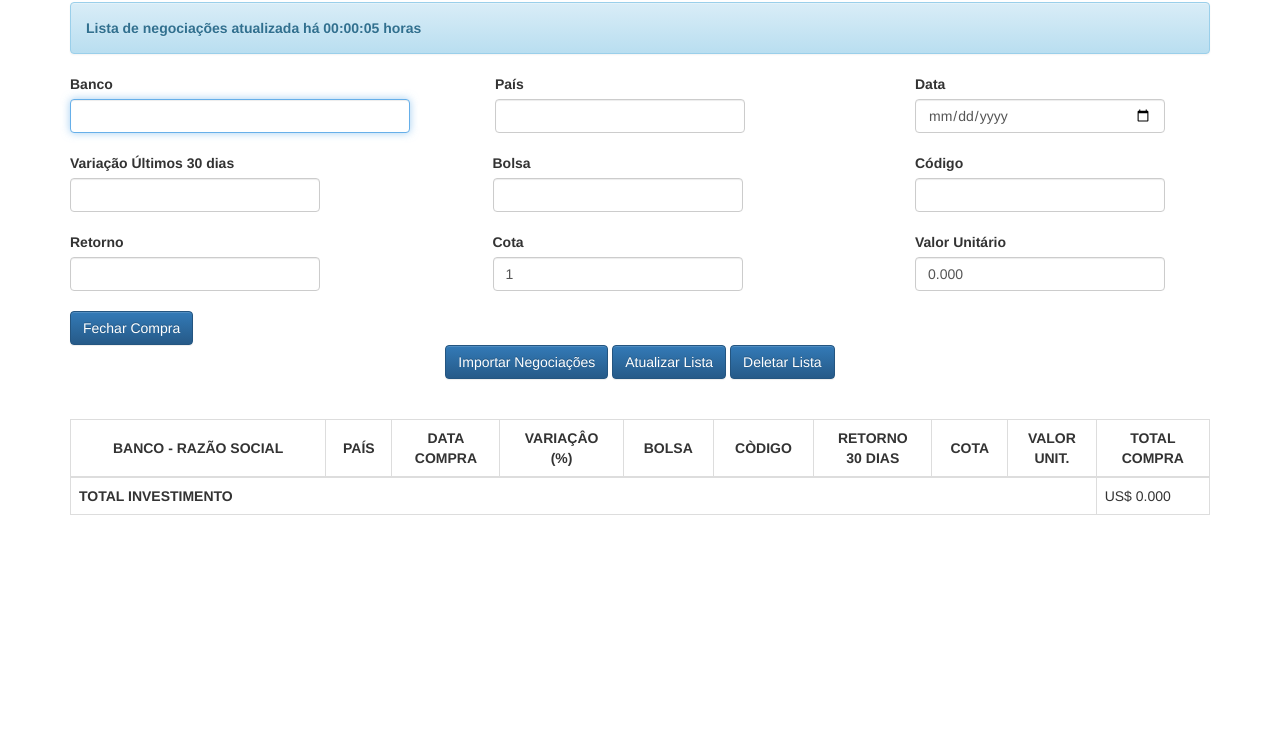
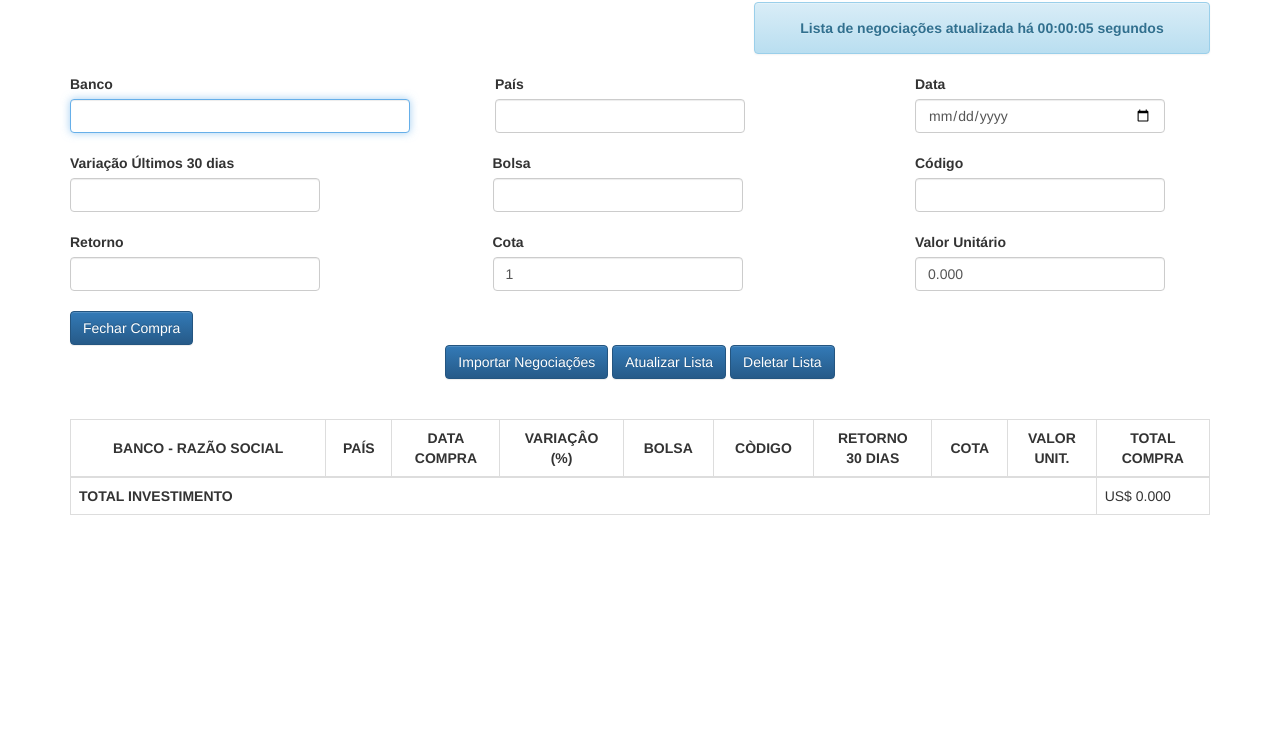
Before and after one commit to jerry-themachine/Lista-de-Negociacao-, a plain HTML site: page client/index.html in a window 1280 px wide. Shown: the part 68-800 px from the top of the page. Drawn offline with Linux system fonts and the light colour scheme; no server answers.

Commit message:
Projeto Lista de Negociações Bolsa de Valores - 39ª Modificação (Criando MensagemView2 para renderização de segunda mensagem contendo informações sobre o tempo em que foi executada a atualização da lista. As informações de hora/min/seg são resetadas após utilização do novo botão 'Atualizar Lista', que faz um refresh na página renderizando a persistência de dados e insere na tabela o dados contidos na API IndexedDB do browser)

```diff
--- a/client/css/style.css
+++ b/client/css/style.css
@@ -21,3 +21,13 @@
     width: 250px;
     margin:0 45px 5px 0;
 }
+
+.mensagemView {
+    display: flex;
+    flex-wrap: wrap;
+    justify-content: space-between;
+}
+
+#mensagemView, #mensagemView2 {
+    width: 40%;
+}
--- a/client/index.html
+++ b/client/index.html
@@ -13,7 +13,10 @@
 
     <h1 class="text-center">Negociações de ativos bancários - Balanço Jan/2022</h1>
 
-    <div id="mensagemView"></div>
+    <div class="mensagemView">
+        <div id="mensagemView"></div>
+        <div id="mensagemView2"></div>
+    </div>
 
     <form id="form" class="form" onsubmit="negociacaoController.adiciona(event)">
        <div id="container">
--- a/client/js/app/controllers/NegociacaoController.js
+++ b/client/js/app/controllers/NegociacaoController.js
@@ -44,6 +44,17 @@ class NegociacaoController{
             'texto' // => (props)
         );
 
+         //Instanciando a classe Bind
+         this._mensagem2 = new Bind (      // => (model, view, props)
+         new Mensagem(), // => (model)
+
+         //Instanciando a classe MensagemView
+         new MensagemView($('mensagemView2')), // => (view)
+         //['texto'] => Retirado o sinal de array "[]" para uso do rest operator(...) na classe Bind
+
+         'texto' // => (props)
+     );
+
         //Com a página carregada não existirá critério, só existirá quando o usuário clicar nas colunas
         this._ordemAtual = '';
 
@@ -64,38 +75,52 @@ class NegociacaoController{
                 this._mensagem.texto = error
             });
 
-        //Método para atualizar aas importações automaticamente de 05 em 05 minutos
-        /* function tempoInicio() {
 
-            setTimeout(() => {
-
-                this._mensagem.texto = `Buscando atualização da lista`;
-            }, 1000);
-        };
-
-        tempoInicio(); */
-
+        //Método para o usuário atualizar as importações através do botão "Atulizar Lista"
 
         let hh = 0;
         let mm = 0;
         let ss = 0;
+        let th = '';
+        let tm = '';
+        let ts = '';
 
 
+        setInterval(() => {
 
+            this.importaNegociacoes();
+            this._mensagem2.texto = timer();
 
-
-        let start = setInterval(() => {
-                this.importaNegociacoes();
-                this._mensagem.texto = timer();
-
-
-            }, 1000);
-
+        }, 1000);
 
 
 
         function timer() {
 
+            //MensagemView2 com informações em hora/min/seg sobre a útlima atualização executada
+            if(ss <= 60){
+                ts = 'segundos';
+            }else if(ss == 0){
+                ts = '';
+            }
+
+            if((mm >= 1) && (mm <= 60)){
+                ts = '';
+                tm = 'minutos';
+            }
+
+            if((hh == 1)){
+                tm = '';
+                ts = '';
+                th = 'hora';
+            } else if(hh >= 2){
+                tm = '';
+                ts = '';
+                th = 'horas'
+            }
+
+
+            //cronômetro
             ss++;
             if(ss == 60) {
                 ss = 0;
@@ -108,8 +133,8 @@ class NegociacaoController{
             }
 
 
-           let format = `Lista de negociações atualizada há ${hh < 10 ? '0' + hh:hh}:${mm < 10 ? '0' + mm:mm}:${ss < 10 ? '0' + ss:ss} horas`;
-           return format;
+            let format = `Lista de negociações atualizada há ${hh < 10 ? '0' + hh:hh}:${mm < 10 ? '0' + mm:mm}:${ss < 10 ? '0' + ss:ss} ${ts}${tm}${th}`;
+            return format;
         }
     };
 
--- a/client/js/app/views/MensagemView.js
+++ b/client/js/app/views/MensagemView.js
@@ -6,6 +6,6 @@ class MensagemView extends View {
 
     template(model) {
 
-        return model.texto ? `<p class="alert alert-info"><b>${model.texto}</b></p>` : `<p></p>`;
+        return model.texto ? `<p class="alert alert-info" style="text-align: center; vertical-align:middle"><b>${model.texto}</b></p>` : `<p></p>`;
     }
 }
```
